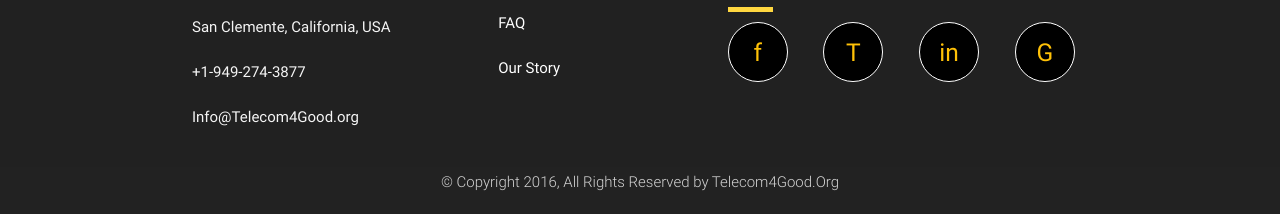
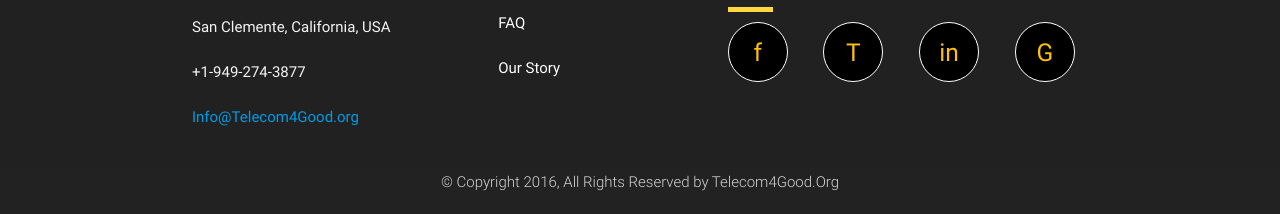
Before and after one commit to pbishop16/telecom4good.github.io, a Jekyll site: the page built from index.html, in a window 1280 px wide. Shown: the part 5388-5602 px from the top of the page. Built offline with Jekyll 4.4.1, drawn with Linux system fonts in a browser that asks for light colours; nearby versions of some CDN libraries.

Commit message:
Update footer.html

```diff
--- a/_includes/footer.html
+++ b/_includes/footer.html
@@ -6,7 +6,8 @@
           <h5 class="amber-text text-accent-2">Contact Us</h5>
           <p class="grey-text text-lighten-4">San Clemente, California, USA</p>
           <p class="grey-text text-lighten-4">+1-949-274-3877</p>
-          <p class="grey-text text-lighten-4">Info@Telecom4Good.org</p>
+          <p class="grey-text text-lighten-4"><a href="mailto:info@telecom4good.org?Subject=Please%20send%20more%20information%20about%20Telecom4Good"
+          target="_top">Info@Telecom4Good.org</p>
 
 
         </div>
```
